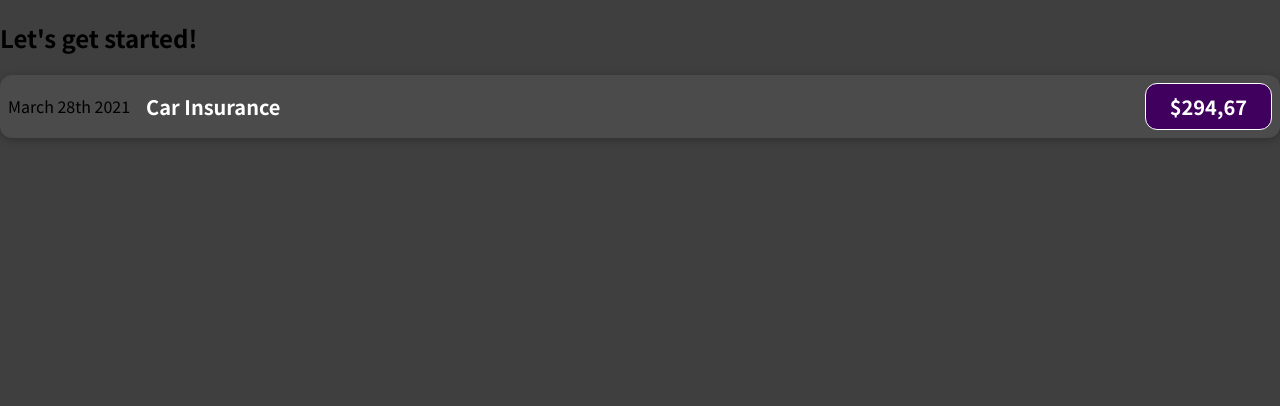
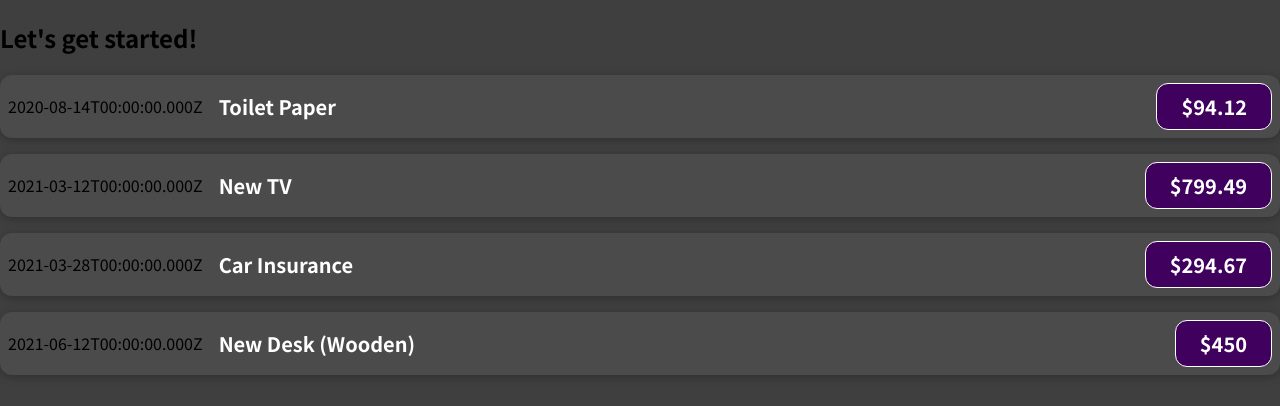
Before and after one commit to paulina-filipiak/Udemy_React_The_Complete_Guide, a JavaScript app in the folder 01-starting-setup/: page / in a window 1280 px wide. Shown: the top 406 px of the page. Built offline with nearby package versions, Linux system fonts and the light colour scheme; the HTML template or start-up script is replaced by a standard one.

Commit message:
added props to ExpenseItem component

```diff
--- a/01-starting-setup/src/App.js
+++ b/01-starting-setup/src/App.js
@@ -1,10 +1,46 @@
 import ExpenseItem from "./components/ExoenseItem/ExpenseItem"
 
 function App() {
+  const expenses = [
+    {
+      id: "e1",
+      title: "Toilet Paper",
+      amount: 94.12,
+      date: new Date(2020, 7, 14),
+    },
+    { id: "e2", title: "New TV", amount: 799.49, date: new Date(2021, 2, 12) },
+    {
+      id: "e3",
+      title: "Car Insurance",
+      amount: 294.67,
+      date: new Date(2021, 2, 28),
+    },
+    {
+      id: "e4",
+      title: "New Desk (Wooden)",
+      amount: 450,
+      date: new Date(2021, 5, 12),
+    },
+  ]
   return (
     <div>
       <h2>Let's get started!</h2>
-      <ExpenseItem></ExpenseItem>
+      <ExpenseItem
+        title={expenses[0].title}
+        amount={expenses[0].amount}
+        date={expenses[0].date}></ExpenseItem>
+      <ExpenseItem
+        title={expenses[1].title}
+        amount={expenses[1].amount}
+        date={expenses[1].date}></ExpenseItem>
+      <ExpenseItem
+        title={expenses[2].title}
+        amount={expenses[2].amount}
+        date={expenses[2].date}></ExpenseItem>
+      <ExpenseItem
+        title={expenses[3].title}
+        amount={expenses[3].amount}
+        date={expenses[3].date}></ExpenseItem>
     </div>
   )
 }
--- a/01-starting-setup/src/components/ExoenseItem/ExpenseItem.js
+++ b/01-starting-setup/src/components/ExoenseItem/ExpenseItem.js
@@ -1,12 +1,12 @@
 import "./ExpenseItem.css"
 
-function ExpenseItem() {
+function ExpenseItem(props) {
   return (
     <div className="expense-item">
-      <div>March 28th 2021</div>
+      <div>{props.date.toISOString()}</div>
       <div className="expense-item__description">
-        <h2>Car Insurance</h2>
-        <div className="expense-item__price">$294,67</div>
+        <h2>{props.title}</h2>
+        <div className="expense-item__price">${props.amount}</div>
       </div>
     </div>
   )
```
